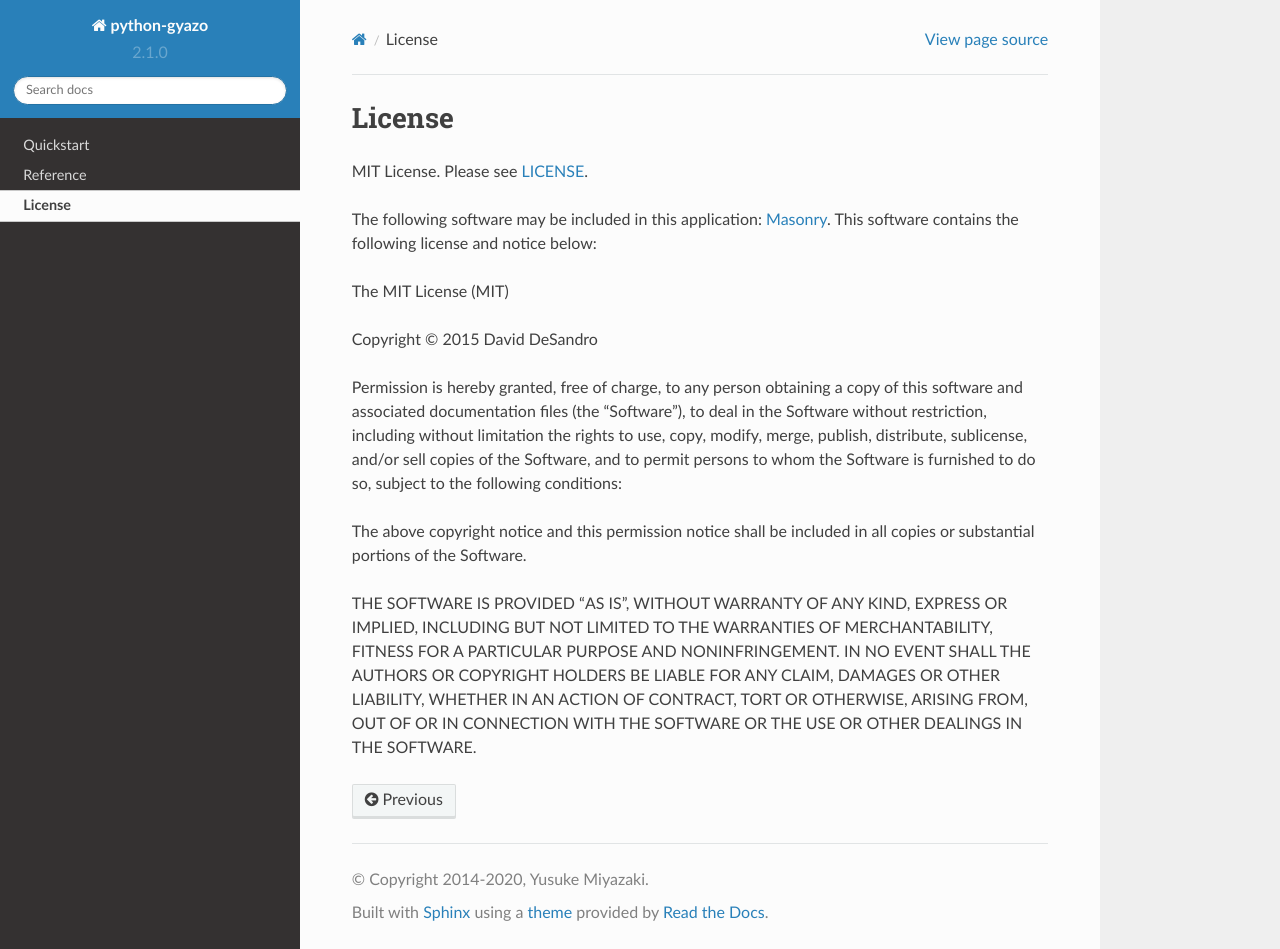
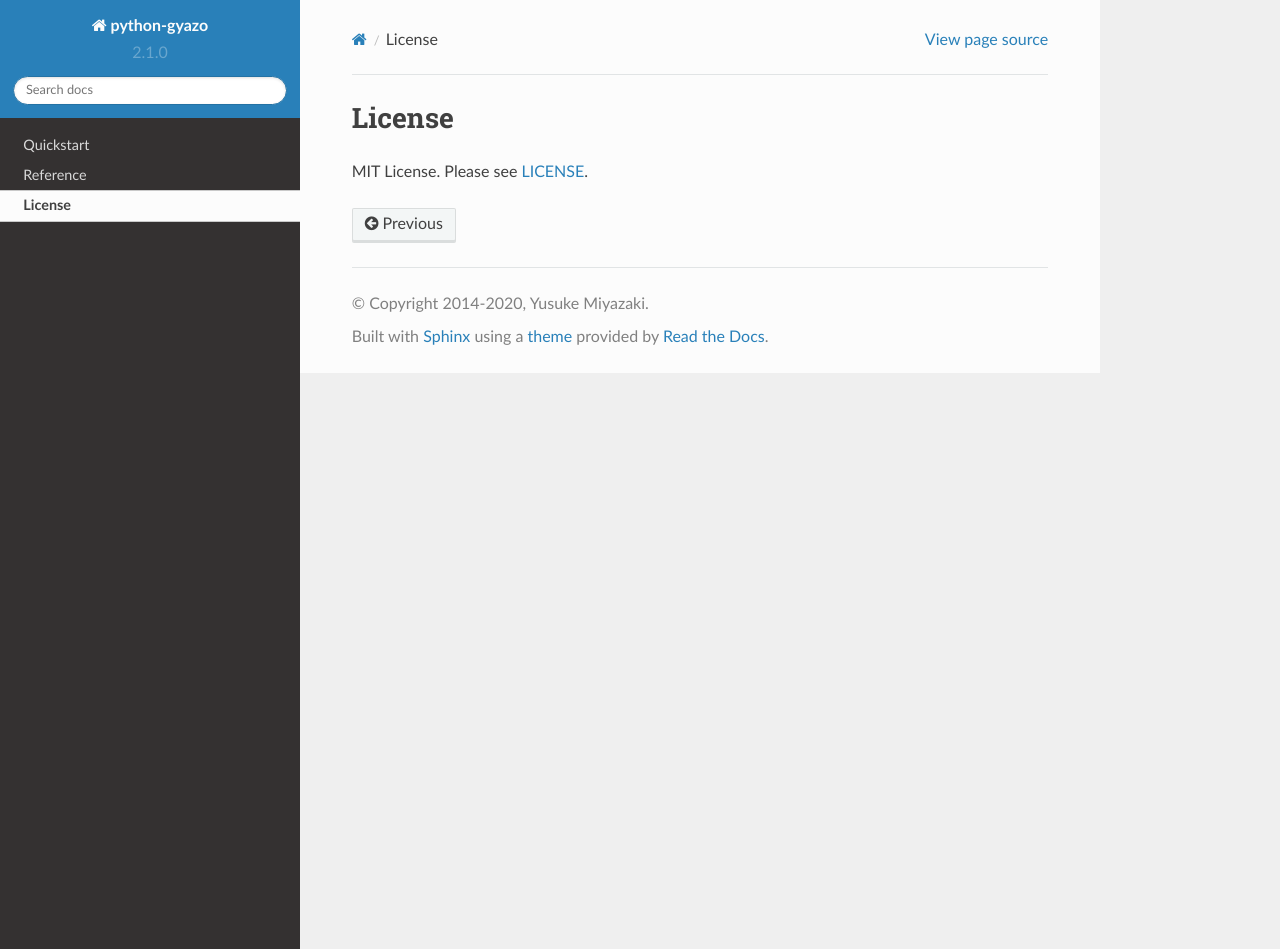
Before and after one commit to ymyzk/python-gyazo, a Sphinx documentation site: the page built from docs/source/license.rst, in a window 1280 px wide and 949 px high. Built offline with Sphinx 7.4.7 and the Read the Docs theme 2.0.0, drawn with Linux system fonts in a browser that asks for light colours.

Commit message:
Remove outdated license from docs

```diff
--- a/docs/source/license.rst
+++ b/docs/source/license.rst
@@ -2,30 +2,4 @@
 =======
 MIT License. Please see `LICENSE`_.
 
-The following software may be included in this application: `Masonry`_.
-This software contains the following license and notice below:
-
-The MIT License (MIT)
-
-Copyright © 2015 David DeSandro
-
-Permission is hereby granted, free of charge, to any person obtaining a copy
-of this software and associated documentation files (the “Software”), to deal
-in the Software without restriction, including without limitation the rights
-to use, copy, modify, merge, publish, distribute, sublicense, and/or sell
-copies of the Software, and to permit persons to whom the Software is
-furnished to do so, subject to the following conditions:
-
-The above copyright notice and this permission notice shall be included in
-all copies or substantial portions of the Software.
-
-THE SOFTWARE IS PROVIDED “AS IS”, WITHOUT WARRANTY OF ANY KIND, EXPRESS OR
-IMPLIED, INCLUDING BUT NOT LIMITED TO THE WARRANTIES OF MERCHANTABILITY,
-FITNESS FOR A PARTICULAR PURPOSE AND NONINFRINGEMENT. IN NO EVENT SHALL THE
-AUTHORS OR COPYRIGHT HOLDERS BE LIABLE FOR ANY CLAIM, DAMAGES OR OTHER
-LIABILITY, WHETHER IN AN ACTION OF CONTRACT, TORT OR OTHERWISE, ARISING FROM,
-OUT OF OR IN CONNECTION WITH THE SOFTWARE OR THE USE OR OTHER DEALINGS IN
-THE SOFTWARE.
-
 .. _LICENSE: https://github.com/ymyzk/python-gyazo/blob/master/LICENSE
-.. _Masonry: https://github.com/desandro/masonry
```
